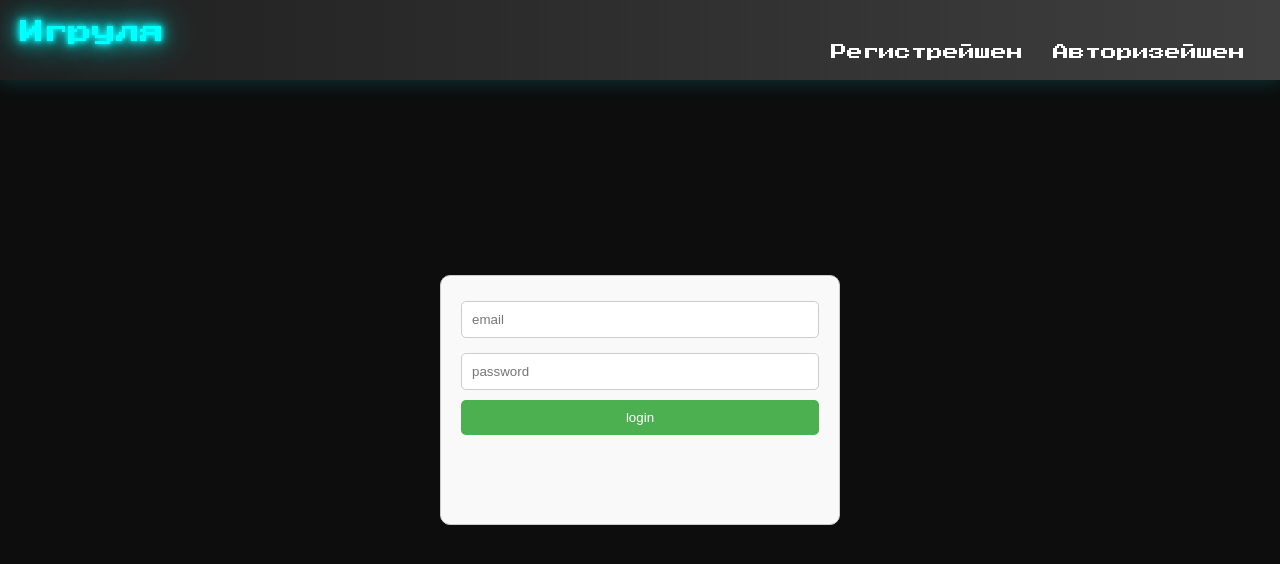
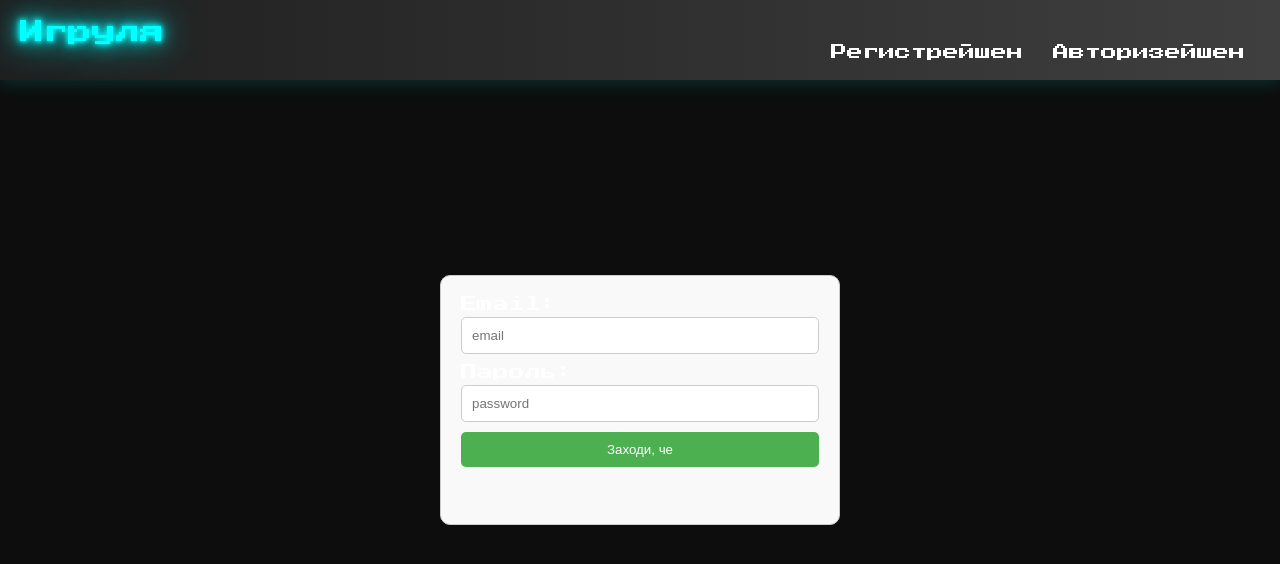
Before and after one commit to Nightwayboom/TwoPistolsGame, a React (Vite) app in the folder client/: page /signIn in a window 1280 px wide. Shown: the top 564 px of the page. Built offline with nearby package versions, Linux system fonts and the light colour scheme; no server answers.

Commit message:
joinLogaRega

```diff
--- a/client/src/app/App.tsx
+++ b/client/src/app/App.tsx
@@ -1,8 +1,17 @@
-import React from 'react';
+import React, { useEffect } from 'react';
 import NavBar from '../widgets/navbar/NavBar';
 import AppRoutes from './provider/router/AppRoutes';
+import { useAppDispatch } from './store/store'
+import { refreshUser } from '../entities/users/authSlice'
 
 function App(): JSX.Element {
+  const dispatch = useAppDispatch();
+
+  useEffect(() => {
+    dispatch(refreshUser()).catch(console.log);
+
+  }, [dispatch]);
+
   return (
     <div className="App">
       <NavBar />
--- a/client/src/app/store/store.ts
+++ b/client/src/app/store/store.ts
@@ -3,12 +3,14 @@ import { useDispatch, useSelector } from 'react-redux';
 import questionsSlice from '../../entities/questions/questionSlice';
 import CategorySlice from '../../entities/categories/categorySlices';
 import GameSlice from '../../entities/game/gameSlices';
+import authSlice from '../../entities/users/authSlice';
 
 const store = configureStore({
   reducer: {
     questions: questionsSlice.reducer,
     categories: CategorySlice.reducer,
     game: GameSlice.reducer,
+    user: authSlice.reducer,
   },
 });
 
--- a/client/src/pages/authPages/AuthorizationPage.tsx
+++ b/client/src/pages/authPages/AuthorizationPage.tsx
@@ -1,22 +1,36 @@
-/* eslint-disable @typescript-eslint/no-misused-promises */
 import React, { useState } from 'react';
 import { useAppDispatch } from '../../app/store/store';
 import './auth.css';
+import { authorizationThunk } from '../../entities/users/authSlice';
 
 function AuthorizationPage(): JSX.Element {
   const dispatch = useAppDispatch();
   const [email, setEmail] = useState('');
   const [password, setPassword] = useState('');
 
+  const onHandleSubmit = (e: React.FormEvent<HTMLFormElement>): void => {
+    e.preventDefault();
+    dispatch(authorizationThunk({ email, password }))
+      .then(() => {
+        window.location.href = '/';
+      })
+      .catch(console.log);
+  };
+
   return (
-    <form>
+    <form onSubmit={onHandleSubmit}>
+      <label htmlFor="email">
+        Email:
         <input
           type="login"
-        name="login"
+          name="email"
           placeholder="email"
           value={email}
           onChange={(e) => setEmail(e.target.value)}
         />
+      </label>
+      <label htmlFor="password">
+        Пароль:
         <input
           type="password"
           name="password"
@@ -24,7 +38,8 @@ function AuthorizationPage(): JSX.Element {
           value={password}
           onChange={(e) => setPassword(e.target.value)}
         />
-      <button type="submit">login</button>
+      </label>
+      <button type="submit">Заходи, че</button>
     </form>
   );
 }
--- a/client/src/pages/authPages/RegistrationPage.tsx
+++ b/client/src/pages/authPages/RegistrationPage.tsx
@@ -1,28 +1,38 @@
-/* eslint-disable @typescript-eslint/no-misused-promises */
 import React, { useState } from 'react';
 import { Link } from 'react-router-dom';
-
 import { useAppDispatch } from '../../app/store/store';
 import Button, { ThemeButton } from '../../shared/ui/Button/Button';
 import './auth.css';
+import { registrationThunk } from '../../entities/users/authSlice';
 
 function RegistrationPage(): JSX.Element {
   const dispatch = useAppDispatch();
-  const [name, setName] = useState('');
+  const [login, setLogin] = useState('');
   const [email, setEmail] = useState('');
   const [password, setPassword] = useState('');
   const [checkPassword, setCheckPassword] = useState('');
 
+  const onHandleSubmit = (e: React.FormEvent<HTMLFormElement>): void => {
+    e.preventDefault();
+    if (password.trim() === checkPassword.trim()) {
+      dispatch(registrationThunk({ login, email, password }))
+        .then(() => {
+          window.location.href = '/';
+        })
+        .catch(console.log);
+    }
+  };
+
   return (
-    <form>
+    <form onSubmit={onHandleSubmit}>
       <label htmlFor="name">
         Name:
         <input
           type="text"
           name="name"
           required
-          value={name}
-          onChange={(e) => setName(e.target.value)}
+          value={login}
+          onChange={(e) => setLogin(e.target.value)}
         />
       </label>
       <br />
--- a/client/src/widgets/navbar/NavBar.tsx
+++ b/client/src/widgets/navbar/NavBar.tsx
@@ -1,12 +1,29 @@
 import React from 'react';
 import './NavBar.css';
 import { NavLink } from 'react-router-dom';
+import { useSelector } from 'react-redux';
+import type { RootState } from '../../app/store/store';
+import { useAppDispatch } from '../../app/store/store';
+import { logoutThunk } from '../../entities/users/authSlice';
 
 function NavBar(): JSX.Element {
+  const { user } = useSelector((state: RootState) => state.user);
+  const dispatch = useAppDispatch();
+
+  const onHandleLogout = (e: React.MouseEvent<HTMLButtonElement>): void => {
+    e.preventDefault();
+    dispatch(logoutThunk()).then().catch(console.log);
+  };
   return (
     <nav className="cyberpunk-navbar">
       <div className="logo">Игруля</div>
       <ul className="nav-links">
+        {user ? (
+          <button type="button" onClick={onHandleLogout}>
+            Logout
+          </button>
+        ) : (
+          <>
             <li>
               <NavLink to="/signUp">
                 <a>Регистрейшен</a>
@@ -17,6 +34,8 @@ function NavBar(): JSX.Element {
                 <a>Авторизейшен</a>
               </NavLink>
             </li>
+          </>
+        )}
       </ul>
     </nav>
   );
```
Lines whose indentation alone changed are shown as unchanged.
